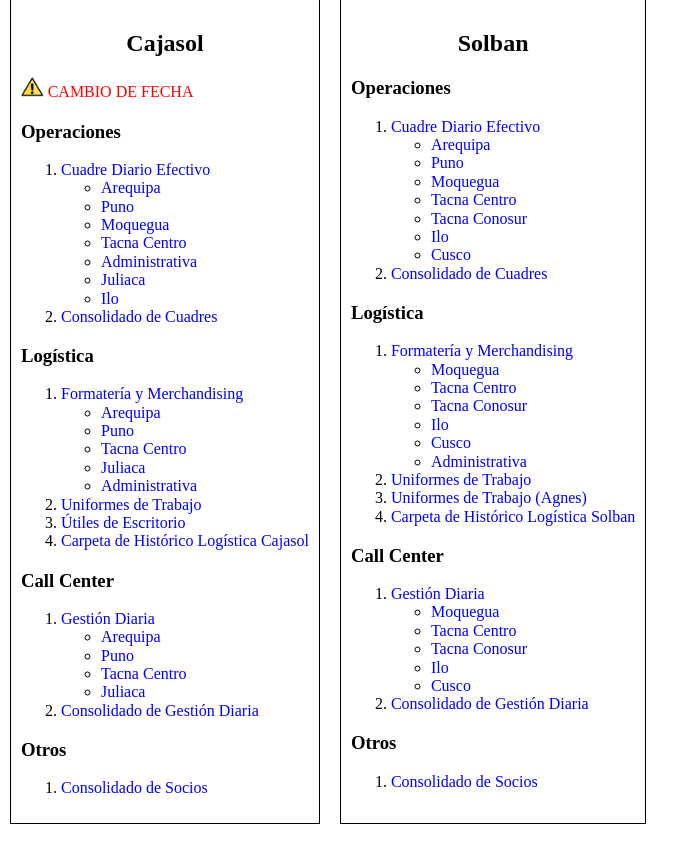
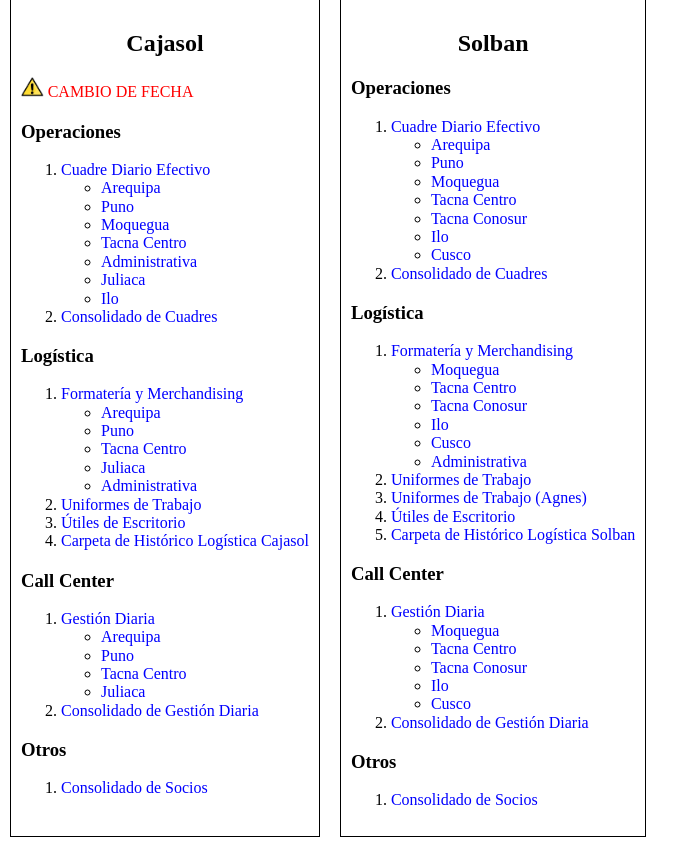
Before and after one commit to rooney2j/Cajasol-Enlaces, a Django app: page / in a window 1280 px wide. Shown: the part 109-956 px from the top of the page, without its empty margins (0-699 px from the left). Before the commit the page ends 933 px from the top, so only its background shows below. Run offline with Django 3.2, Linux system fonts and the light colour scheme.

Commit message:
Agregado enlace para útiles de escritorio en Solban

```diff
--- a/templates/index.html
+++ b/templates/index.html
@@ -374,6 +374,10 @@
             </li>
 
             <li>
+              <a href="https://docs.google.com/spreadsheets/d/1GoElXD6rkFOJvLWrwrn8ku1lpb1MpQefVlNycrNF3qs/edit?usp=share_link" target="_blank">Útiles de Escritorio</a>
+            </li>
+
+            <li>
               <a href="https://drive.google.com/drive/folders/1tQz001Ty67W_GTZgdWIF3k8H_fI31_hS?usp=share_link" target="_blank">Carpeta de Histórico Logística Solban</a>
             </li>
             <!--
```
